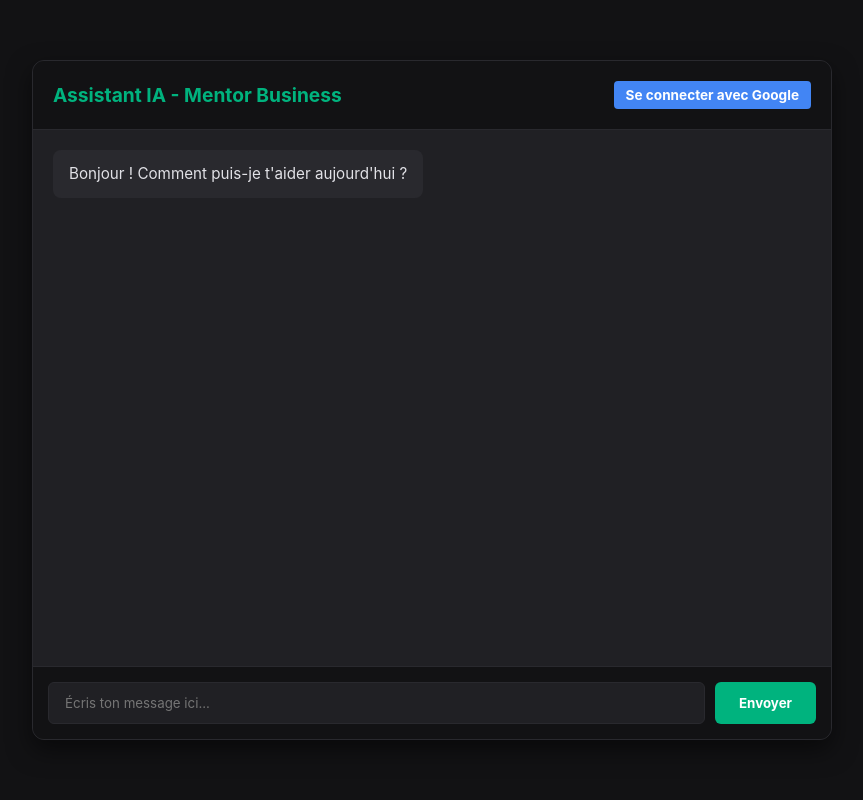
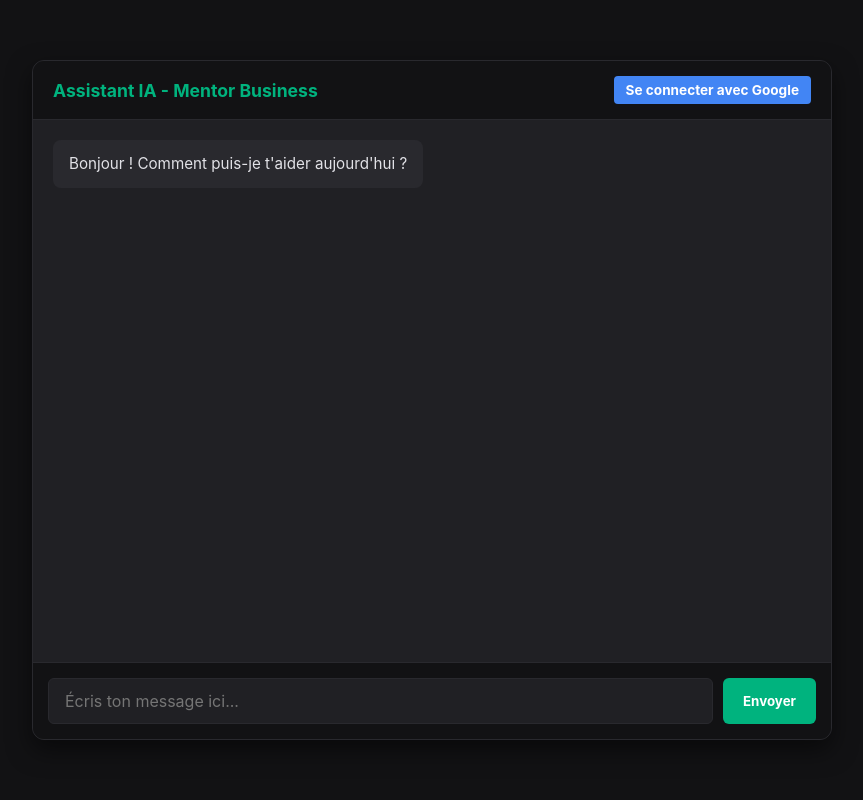
Before and after one commit to 996Kayzen/mon-saas-ia, a Flask app: page / in a window 1280 px wide. Shown: the whole page, without its empty margins (208-1071 px from the left). Run offline with Flask 3, Linux system fonts and the light colour scheme.

Commit message:
Update index.html

```diff
--- a/templates/index.html
+++ b/templates/index.html
@@ -2,7 +2,7 @@
 <html lang="fr">
 <head>
     <meta charset="UTF-8">
-    <meta name="viewport" content="width=device-width, initial-scale=1.0">
+    <meta name="viewport" content="width=device-width, initial-scale=1.0, maximum-scale=1.0, user-scalable=no">
     <title>SaaS IA</title>
     <style>
         * {
@@ -17,13 +17,16 @@
             display: flex;
             justify-content: center;
             align-items: center;
-            min-height: 100vh;
-            padding: 20px;
+            height: 100vh;
+            height: 100dvh;
+            padding: 10px;
+            overflow: hidden;
         }
         .chat-container {
             width: 100%;
             max-width: 800px;
-            height: 85vh;
+            height: 100%;
+            max-height: 85vh;
             background-color: #202024;
             border: 1px solid #29292e;
             border-radius: 12px;
@@ -33,15 +36,16 @@
             box-shadow: 0 10px 25px rgba(0, 0, 0, 0.5);
         }
         .chat-header {
-            padding: 20px;
+            padding: 15px 20px;
             background-color: #121214;
             border-bottom: 1px solid #29292e;
             display: flex;
             justify-content: space-between;
             align-items: center;
+            flex-shrink: 0;
         }
         .chat-header h2 {
-            font-size: 1.2rem;
+            font-size: 1.1rem;
             color: #00b37e;
         }
         .auth-section {
@@ -80,6 +84,7 @@
             display: flex;
             flex-direction: column;
             gap: 15px;
+            -webkit-overflow-scrolling: touch;
         }
         .message {
             max-width: 80%;
@@ -106,6 +111,7 @@
             background-color: #121214;
             border-top: 1px solid #29292e;
             gap: 10px;
+            flex-shrink: 0;
         }
         .chat-input-area input {
             flex: 1;
@@ -115,18 +121,20 @@
             background-color: #202024;
             color: #e1e1e6;
             outline: none;
+            font-size: 16px; /* Empêche le zoom automatique sur iOS */
         }
         .chat-input-area input:focus {
             border-color: #00b37e;
         }
         .chat-input-area button {
-            padding: 12px 24px;
+            padding: 12px 20px;
             border: none;
             border-radius: 6px;
             background-color: #00b37e;
             color: #ffffff;
             font-weight: bold;
             cursor: pointer;
+            flex-shrink: 0;
         }
         .chat-input-area button:hover {
             background-color: #00875f;
@@ -137,6 +145,7 @@
     <div class="chat-container">
         <header class="chat-header">
             <h2>Assistant IA - Mentor Business</h2>
+            <div class="auth-search">
                 <div class="auth-section">
                     {% if user %}
                         <span>Bonjour, {{ user.name }}</span>
@@ -144,6 +153,7 @@
                     {% else %}
                         <a href="/login" class="btn-google">Se connecter avec Google</a>
                     {% endif %}
+                </div>
             </div>
         </header>
 
@@ -201,11 +211,11 @@
                     }
                 } catch (error) {
                     loadingMessage.textContent = "Impossible de contacter le serveur.";
-                    console.error('Erreur:', error);
-                    conversationHistory.pop();
                 }
 
                 chatBox.scrollTop = chatBox.scrollHeight;
+                // Redonne le focus proprement et force le défilement
+                userInput.focus();
             }
 
             if (sendBtn) sendBtn.addEventListener('click', handleSendMessage);
```
Lines whose indentation alone changed are shown as unchanged.
